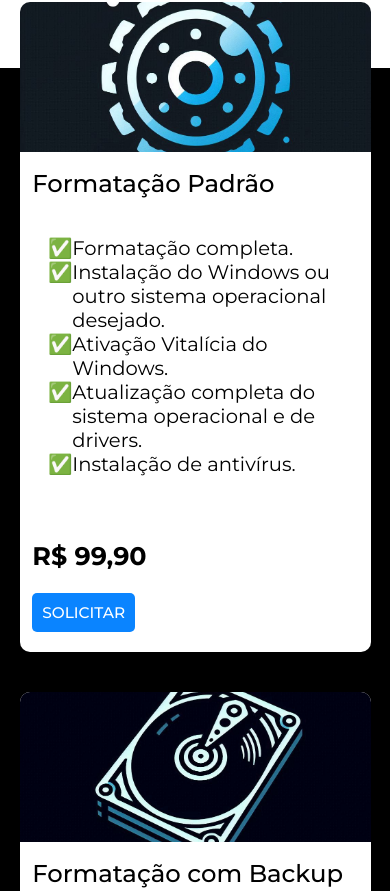
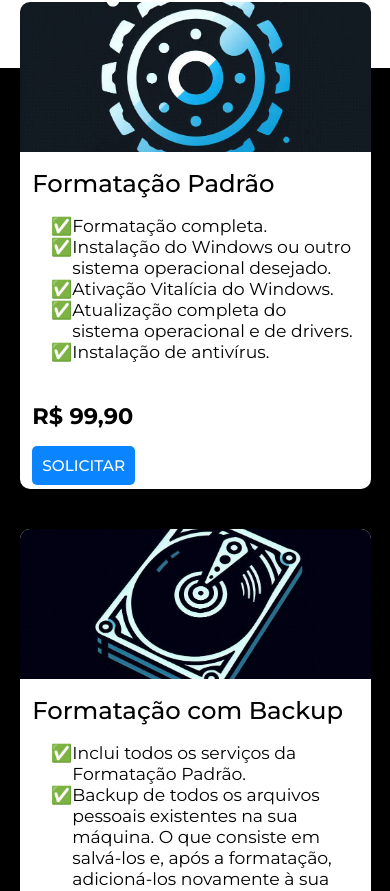
Before and after one commit to roneydiego/informatica_site, a plain HTML site: page index.html in a window 390 px wide. Shown: the part 883-1774 px from the top of the page. Drawn offline with nearby package versions, Linux system fonts and the light colour scheme.

Commit message:
mudancas

```diff
--- a/style.css
+++ b/style.css
@@ -587,6 +587,10 @@ footer {
         padding-right: 5vw;
     }
 
+    .service-card {
+        height: max-content;
+    }
+
     html {
         font-size: 80%;
     }
@@ -600,7 +604,7 @@ footer {
     }
 
     .serv {
-        font-size: 1.7rem;
+        font-size: 1.5rem;
     }
 
     .cotacao-btn {
```
